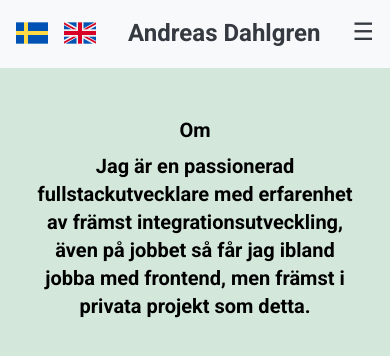
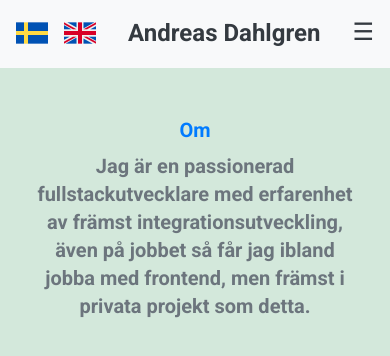
Before and after one commit to AndreasAKD/DynamicWebApp, a Next.js app: page /about in a window 390 px wide. Shown: the top 356 px of the page. Built offline with nearby package versions, Linux system fonts and the light colour scheme.

Commit message:
changes to color on text so that it works on iPhone

```diff
--- a/pages/about/index.tsx
+++ b/pages/about/index.tsx
@@ -10,11 +10,11 @@ const About = ({}: AboutProps) => {
     const t = useTranslations();
 
     return (
-    <div className="min-h-screen flex flex-col">
+      <div className="min-h-screen flex flex-col" style={{ backgroundColor: 'var(--background)', color: 'var(--foreground)' }}>
         <main className="flex-grow p-8 pb-20 sm:p-20 mt-[10vh]">
-        <div className="text-xl text-center sm:text-left font-medium">
-          <p className="mb-2">{t('about')}</p>
-          <p>{t('aboutDescription')}</p>
+          <div className="text-xl text-center sm:text-left font-medium" style={{ color: 'var(--foreground)' }}>
+            <p className="mb-2" style={{ color: 'var(--primary)' }}>{t('about')}</p>
+            <p style={{ color: 'var(--secondary)' }}>{t('aboutDescription')}</p>
           </div>
         </main>
       </div>
--- a/pages/index.tsx
+++ b/pages/index.tsx
@@ -53,7 +53,7 @@ const Home = ({}: HomeProps) => {
       </section>
 
       {/* About Section */}
-      <section className="p-8 sm:p-20" style={{ backgroundColor: 'var(--about-bg)', color: 'var(--about-text)' }}>
+      <section className="p-8 sm:p-20">
         <h2 className="text-3xl font-bold mb-4">{t('aboutMe')}</h2>
         <p className="text-lg mb-4">{t('aboutDescription')}</p>
         <p className="text-lg">{t('skills')}</p>
```
Lines whose indentation alone changed are shown as unchanged.
